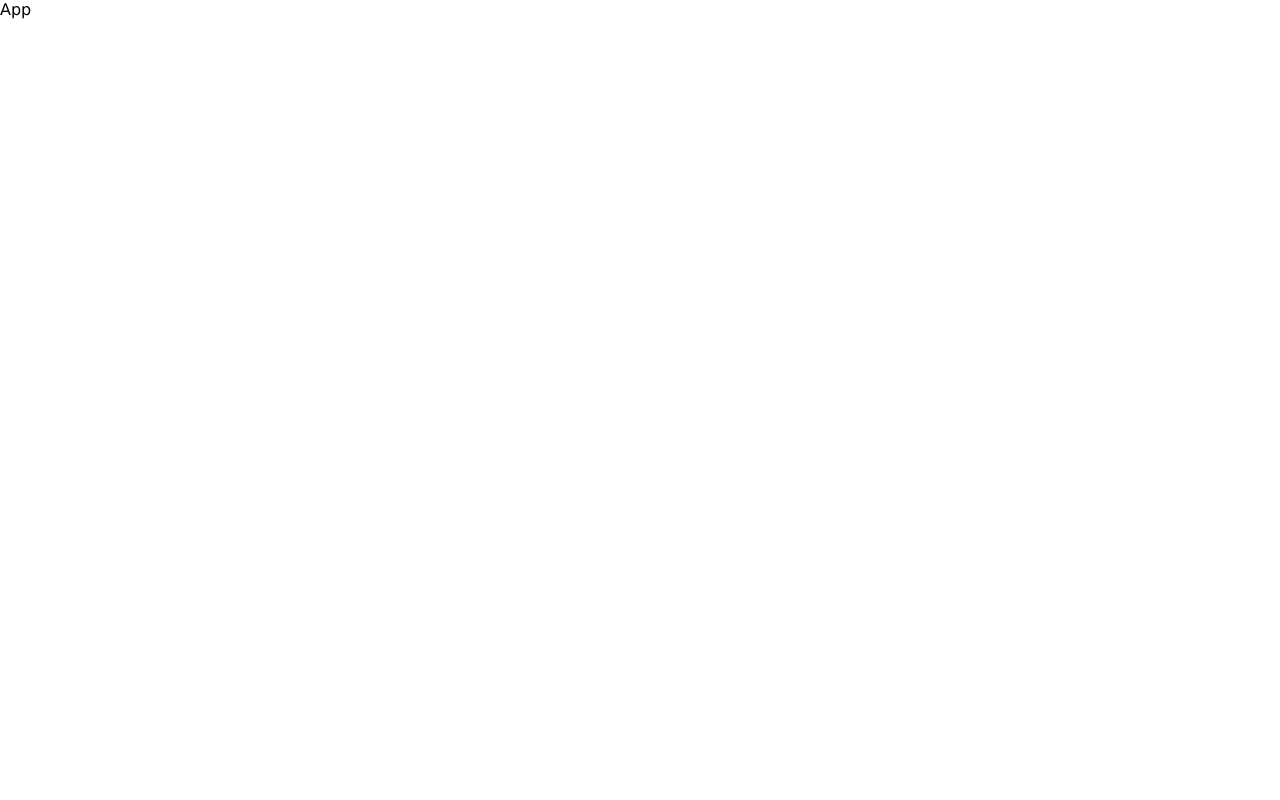
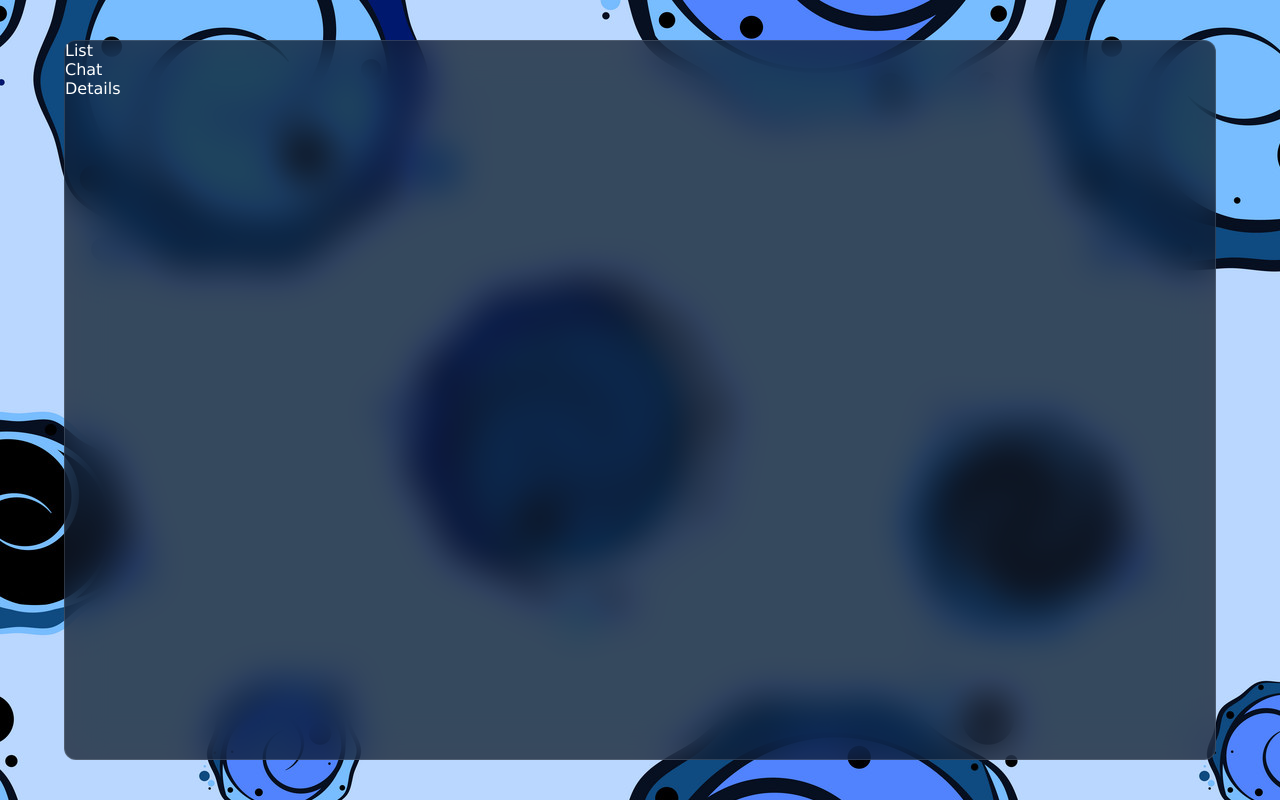
Before and after one commit to syedamir5560/react-firebase-chat-app, a React (Vite) app: page / in a window 1280 px wide. Built offline with nearby package versions, Linux system fonts and the light colour scheme.

Commit message:
list chat details

```diff
--- a/src/App.jsx
+++ b/src/App.jsx
@@ -1,6 +1,14 @@
+import Chat from "./Components/Chat/Chat"
+import Details from "./Components/Details/Details"
+import List from "./Components/List/List"
+
 const App = () => {
   return (
-    <div className=''>App</div>
+    <div className='container'>
+      <List/>
+      <Chat/>
+      <Details/>
+    </div>
   )
 }
 
--- /dev/null
+++ b/src/Components/Chat/Chat.jsx
@@ -0,0 +1,10 @@
+import React from 'react'
+import './chat.css'
+
+function Chat() {
+  return (
+    <div>Chat</div>
+  )
+}
+
+export default Chat
--- /dev/null
+++ b/src/Components/Details/Details.jsx
@@ -0,0 +1,10 @@
+import React from 'react'
+import './details.css'
+
+function Details() {
+  return (
+    <div>Details</div>
+  )
+}
+
+export default Details
--- /dev/null
+++ b/src/Components/List/List.jsx
@@ -0,0 +1,10 @@
+import React from 'react'
+import './list.css'
+
+function List() {
+  return (
+    <div>List</div>
+  )
+}
+
+export default List
--- a/src/index.css
+++ b/src/index.css
@@ -5,3 +5,23 @@
   font-family: "Lucida Sans", "Lucida Sans Regular", "Lucida Grande",
     "Lucida Sans Unicode", Geneva, Verdana, sans-serif;
 }
+
+body{
+  background-image: url(/bg.jpg);
+  display: flex;
+  align-items: center;
+  justify-content: center;
+  width: 100%;
+  height: 100vh;
+  color: white;
+}
+
+.container{
+  width: 90vw;
+  height: 90vh;
+  background-color:rgba(17,25,40,0.75);
+  border-radius: 12px;
+  backdrop-filter: blur(19px) saturate(180%);
+  border: 1px solid rgba(255,255,255,0.125);
+
+}
```
Also changed, not shown: src/Components/Chat/chat.css (added), src/Components/Details/details.css (added), src/Components/List/list.css (added).
